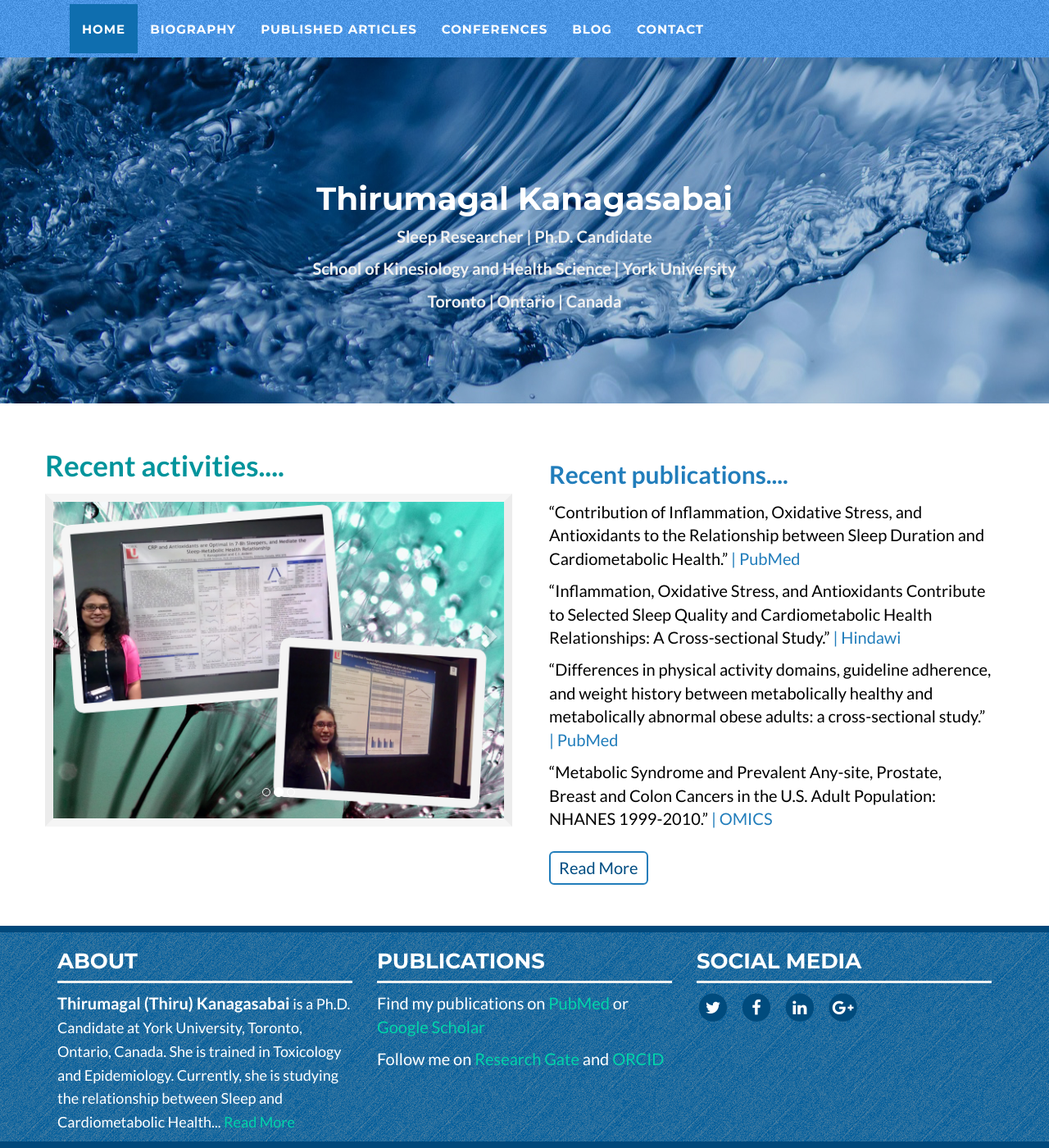
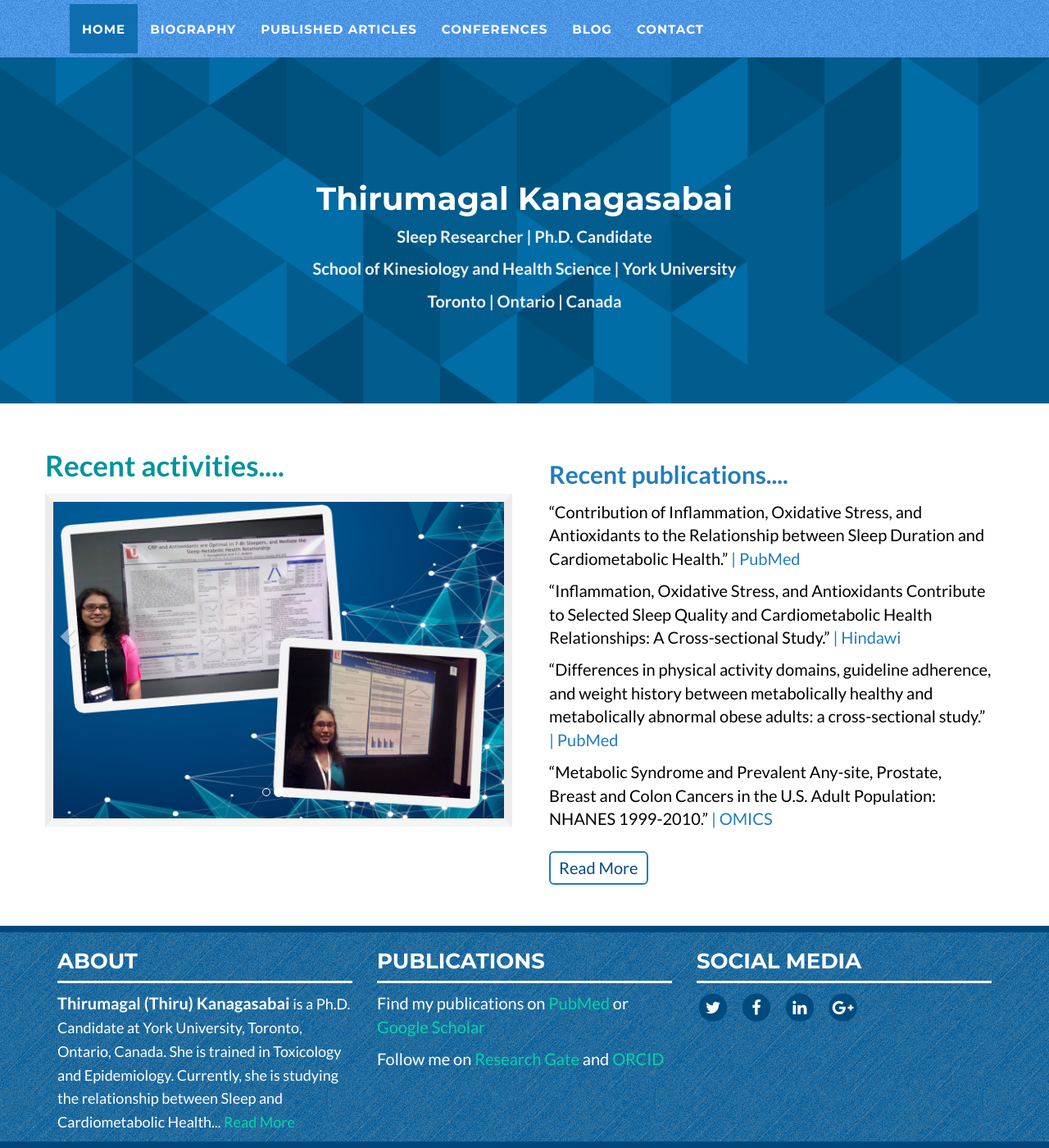
Before and after one commit to tkanagasabai/homepage, a Jekyll site: the page built from index.html, in a window 1280 px wide and 1400 px high. Shown: the whole window at 82% size. Built offline with Jekyll 4.4.1, drawn with Linux system fonts in a browser that asks for light colours; nearby versions of some CDN libraries; the list of posts is cut into pages by our own code.

Commit message:
changed background

```diff
--- a/_layouts/home.html
+++ b/_layouts/home.html
@@ -10,7 +10,7 @@
     {% include header.html %}
 
 	<!-- Header -->
-    <header id="intro-header" style="background-image: url('../img/background.jpg');">
+    <header id="intro-header" style="background-image: url('../img/backgroundtwo.png');">
         <div class="container" id="profile">
             <div class="row">
                 <div class="col-lg-12 text-center">
@@ -39,13 +39,13 @@
 					  </ol>
 							  <div class="carousel-inner" role="listbox">
 								  <div class="item active">
-								  <img src="img/thiru/banner.jpg" alt="thirumagal kanagasabai">
+								  <img src="img/thiru/banner1.jpg" alt="thirumagal kanagasabai">
 								  </div>
 								  <div class="item">
-								   <img src="img/thiru/slider.jpg" alt="thirumagal kanagasabai">
+								   <img src="img/thiru/banner2.jpg" alt="thirumagal kanagasabai">
 								  </div>
 								  <div class="item">
-								   <img src="img/thiru/homepage.jpg" alt="thirumagal kanagasabai">
+								   <img src="img/thiru/banner3.jpg" alt="thirumagal kanagasabai">
 								  </div>
 							   </div>
 					</div>
--- a/css/thiru.css
+++ b/css/thiru.css
@@ -586,7 +586,7 @@ footer .footer-below {
     color: #fff;
     background-size: inherit;
     background-repeat: repeat;
-	background-color: #34bcdb;
+	background-color: #159fd4;
     background-image: url('../img/tile.png');
     border-top: 8px solid #00487b;
 }
```
Also changed, not shown: img/background.jpg (deleted), img/backgroundtwo.png (added), img/bright-squares.png (added), img/snow.jpg (deleted), img/thiru/banner.jpg (deleted), img/thiru/banner1.jpg (added), img/thiru/banner2.jpg (added), img/thiru/banner3.jpg (added), img/thiru/conference-end.png (deleted), img/thiru/conference.png (deleted), img/thiru/conference2.png (deleted), img/thiru/conferenceatyork.png (deleted), img/thiru/conferenceatyorkuniversity.png (deleted), img/thiru/homepage.jpg (deleted), 2 more files.
